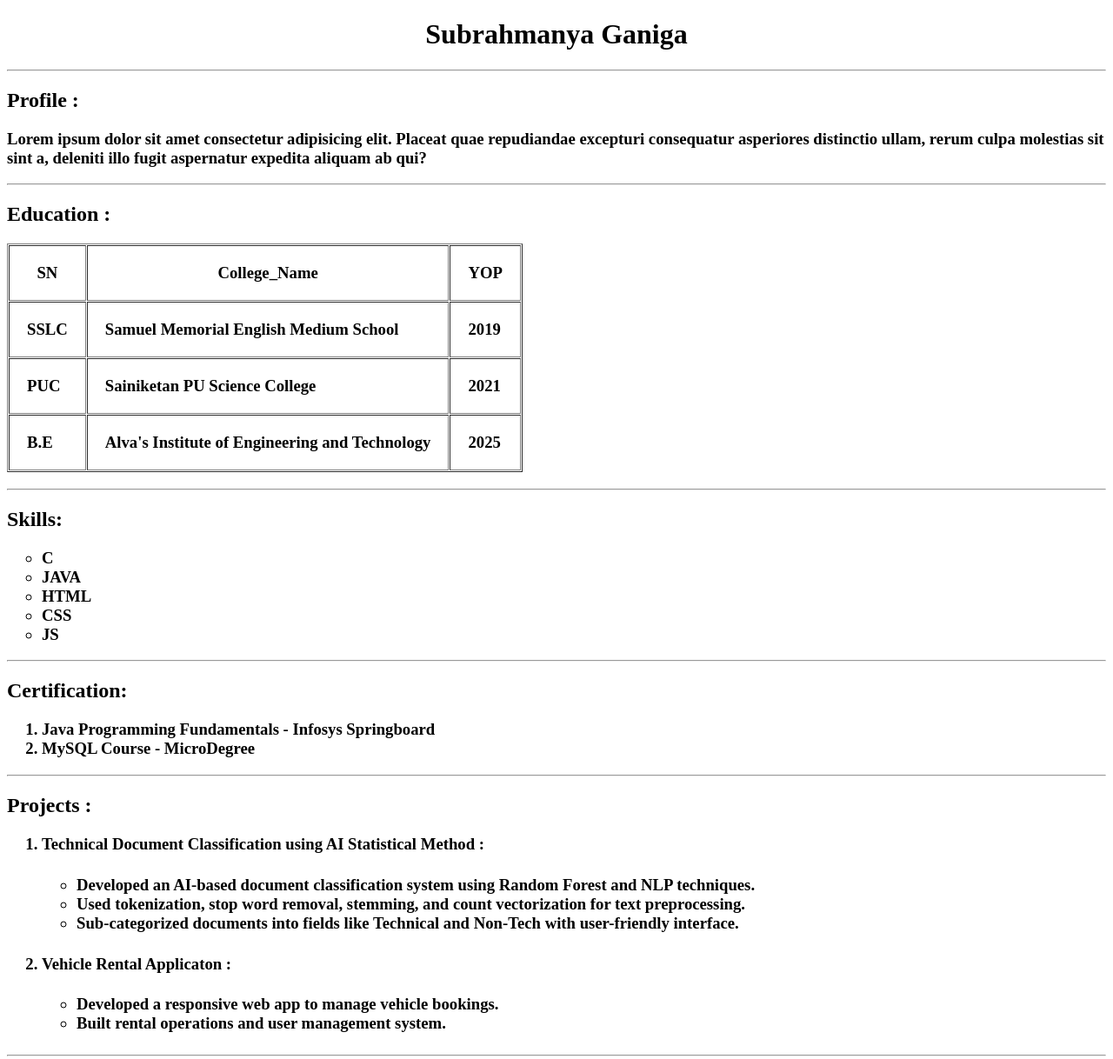
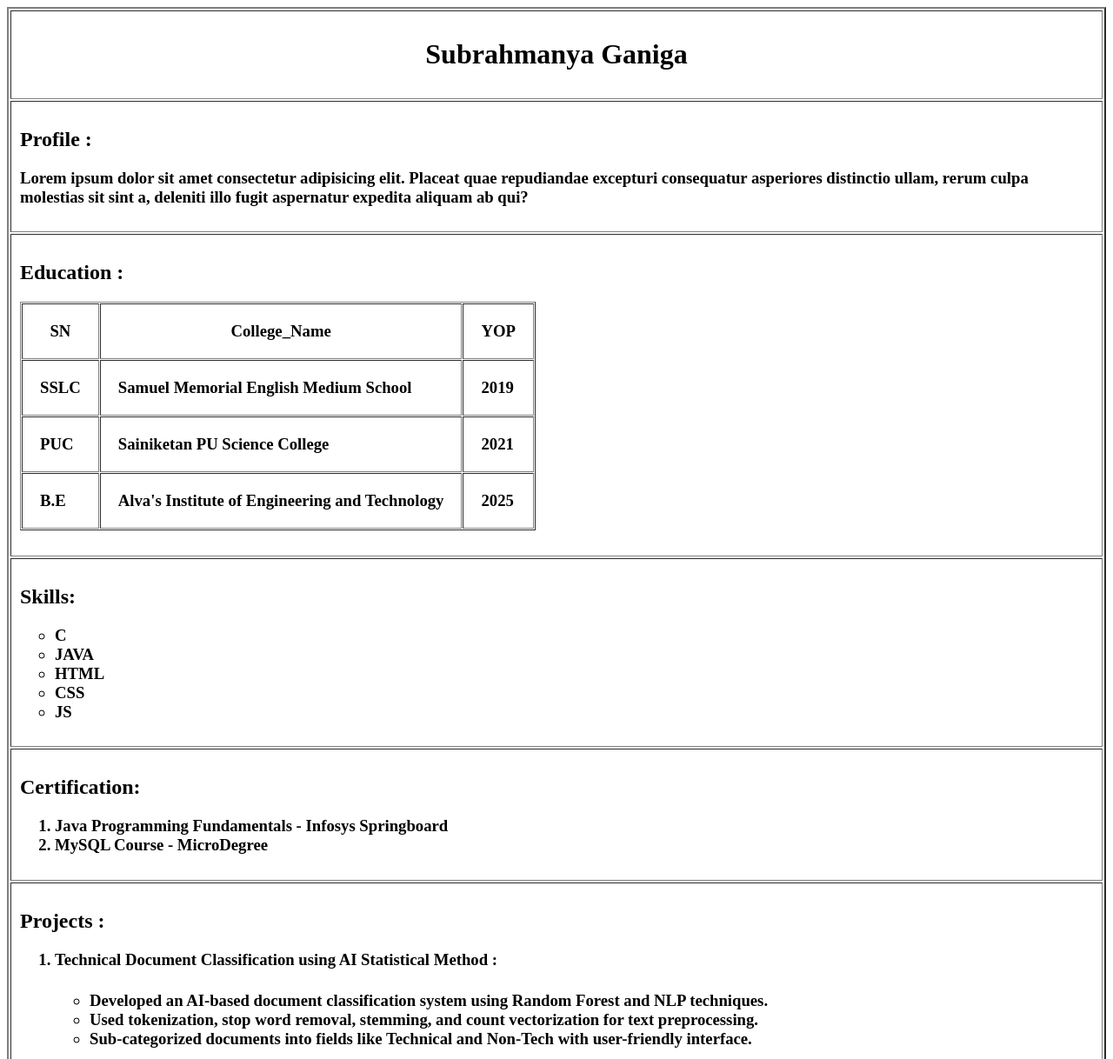
Before and after one commit to SubrahmanyaGaniga20/FrontEndTasks, a plain HTML site: page Task4/Resume.html in a window 1280 px wide. Shown: the top 1218 px of the page at 87% size. Drawn offline with Linux system fonts and the light colour scheme.

Commit message:
Add files via upload

```diff
--- a/Task4/Resume.html
+++ b/Task4/Resume.html
@@ -6,13 +6,17 @@
     <title>Document</title>
 </head>
 <body>
-    <center><h1><b>Subrahmanya Ganiga</b></h1></center>
-    <hr>
-    <h2>Profile :</h2>
+    <table border="2" cellpadding="10px">
+        <tr>
+            <td><center><h1><b>Subrahmanya Ganiga</b></h1></center></td>
+        </tr>
+        <tr>
+            <td><h2>Profile :</h2>
         <h3>Lorem ipsum dolor sit amet consectetur adipisicing elit. Placeat quae repudiandae excepturi consequatur asperiores distinctio ullam, rerum culpa molestias sit sint a, deleniti illo fugit aspernatur expedita aliquam ab qui?</h3>
-    </dl>
-    <hr>
-    <h2>Education :</h2>
+    </td>
+        </tr>
+        <tr>
+            <td><h2>Education :</h2>
     <h3>
     <table border="1" cellspacing="1px" cellpadding="20px">
         <tr>
@@ -36,9 +40,10 @@
             <td>2025</td>
         </tr>
     </table>
-    </h3>
-    <hr>
-    <h2>Skills:</h2>
+    </h3></td>
+        </tr>
+        <tr>
+            <td><h2>Skills:</h2>
     <h3></h3>
     <h3>
     <ul type="circle">
@@ -48,17 +53,19 @@
         <li>CSS</li>
         <li>JS</li>
     </ul>
-    </h3>
-    <hr>
-    <h2>Certification:</h2>
+    </h3></td>
+        </tr>
+        <tr>
+            <td><h2>Certification:</h2>
     <h3>
     <ol>
         <li>Java Programming Fundamentals - Infosys Springboard </li>
         <li>MySQL Course - MicroDegree</li>
     </ol>
-    </h3>
-    <hr>
-    <h2>Projects : </h2>
+    </h3></td>
+        </tr>
+        <tr>
+            <td><h2>Projects : </h2>
     <h3>
     <ol>
         <li>Technical Document Classification using AI Statistical Method :<h4><ul>
@@ -72,7 +79,8 @@
             <li>Built rental operations and user management system.</li>
         </li></h4></ul>
     </ol>
-</h3>
-<hr>
+</h3></td>
+        </tr>
+    </table>
 </body>
 </html>
```
